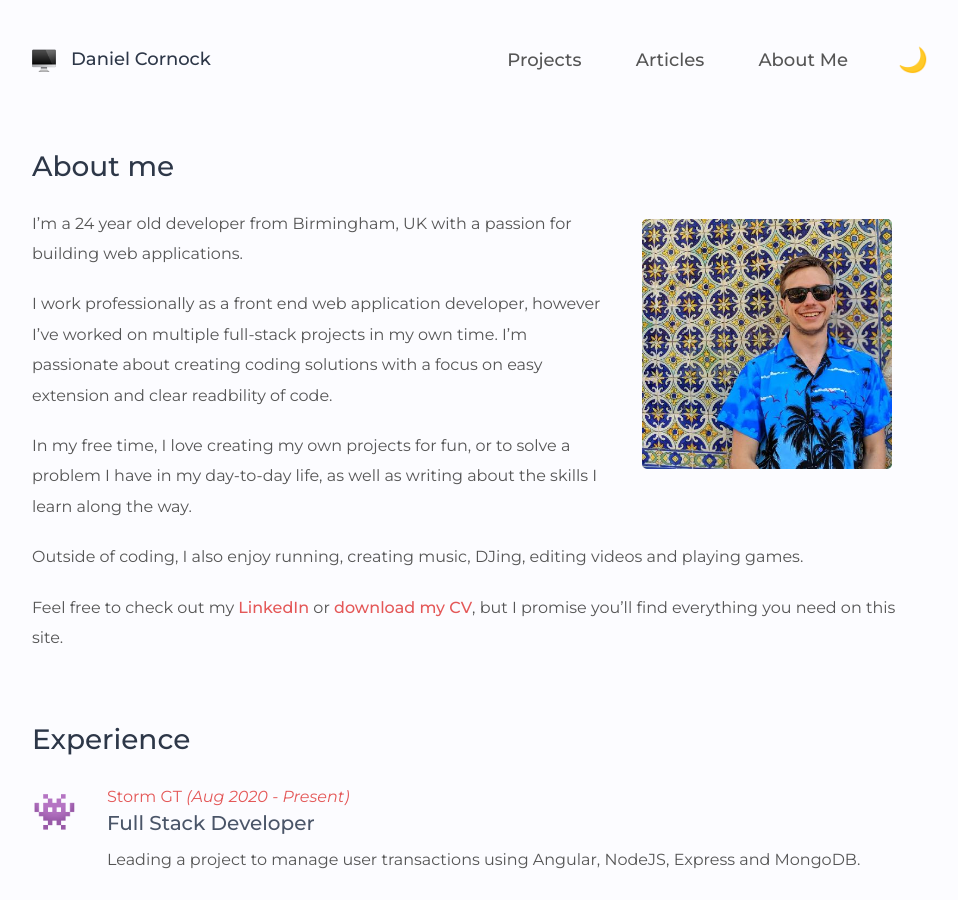
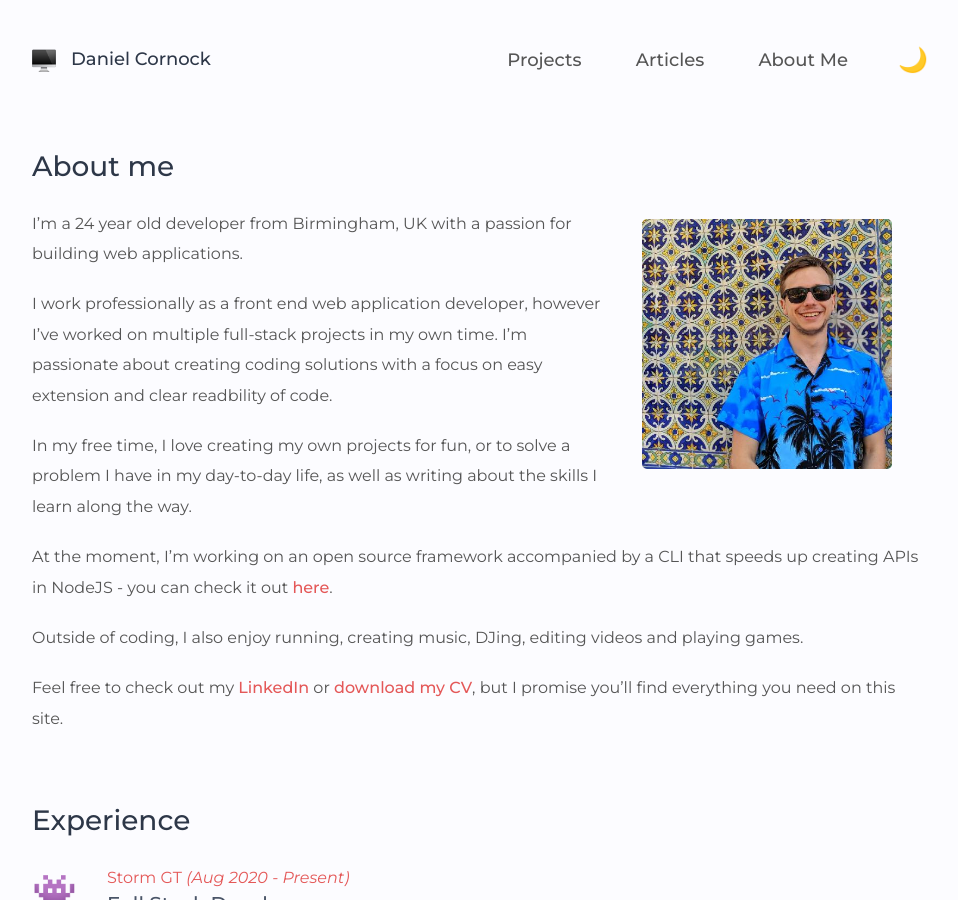
Before and after one commit to danielcornock/danielcornock.co.uk, a Jekyll site: the page built from _pages/about.md, in a window 1280 px wide and 900 px high. Shown: the whole window, without its empty margins (163-1121 px from the left). Built offline with Jekyll 4.4.1, drawn with Linux system fonts in a browser that asks for light colours; nearby versions of some CDN libraries.

Commit message:
add line to about and fix theme switcher button

```diff
--- a/_pages/about.md
+++ b/_pages/about.md
@@ -12,6 +12,8 @@ I work professionally as a front end web application developer, however I've wor
 
 In my free time, I love creating my own projects for fun, or to solve a problem I have in my day-to-day life, as well as writing about the skills I learn along the way.
 
+At the moment, I'm working on an open source framework accompanied by a CLI that speeds up creating APIs in NodeJS - you can check it out [here](https://github.com/sprucejs).
+
 Outside of coding, I also enjoy running, creating music, DJing, editing videos and playing games.
 
 Feel free to check out my [LinkedIn](https://www.linkedin.com/in/danielcornock/) or [download my CV]({{ 'assets/files/cv.pdf' | absolute_url }}), but I promise you'll find everything you need on this site.
--- a/assets/scripts/pre-theme-switcher.js
+++ b/assets/scripts/pre-theme-switcher.js
@@ -4,11 +4,11 @@ class PreThemeSwitcher {
   }
 
   constructor() {
-    this.button = document.querySelector('#themeSwitch');
     this.setTheme();
   }
 
   setTheme() {
+    this.button = document.querySelector('#themeSwitch');
     const currentTheme = localStorage.getItem('theme');
     const html = document.querySelector('html');
 
```
